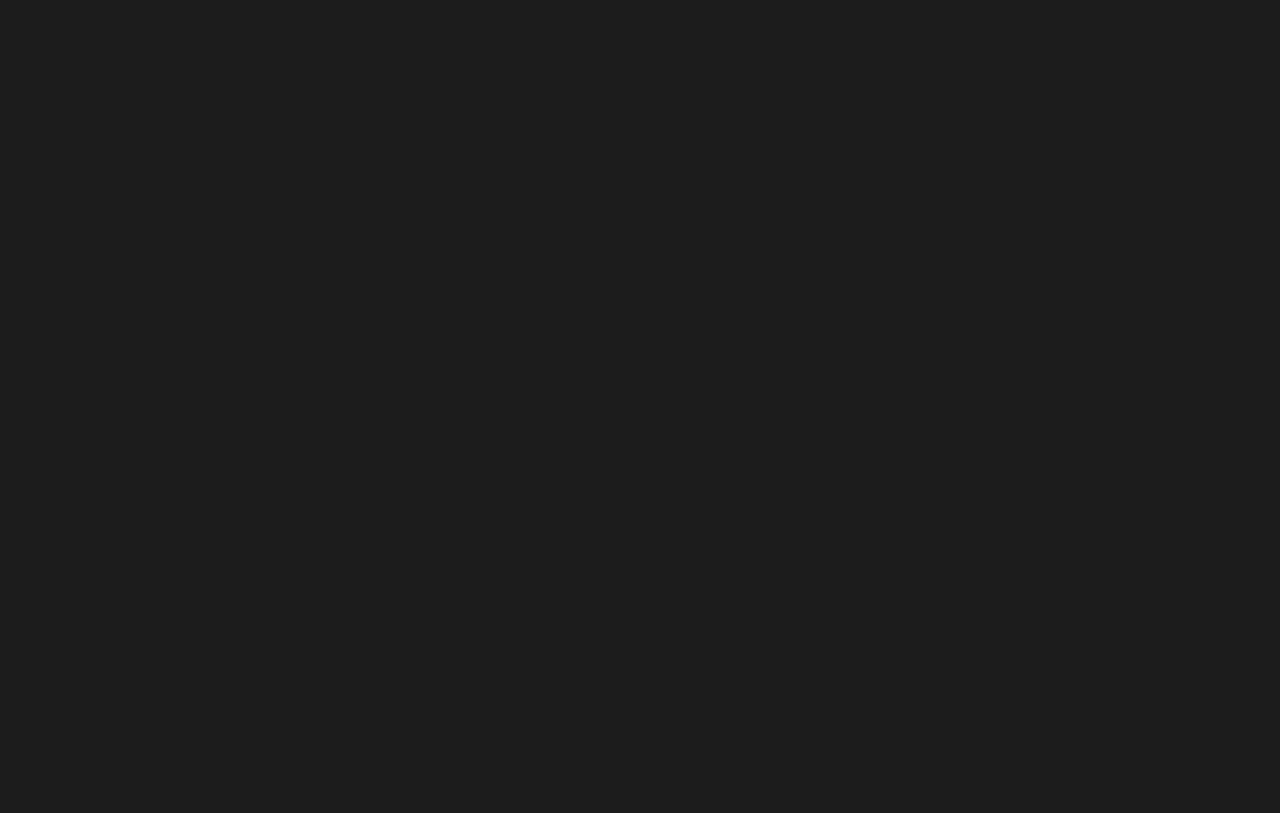
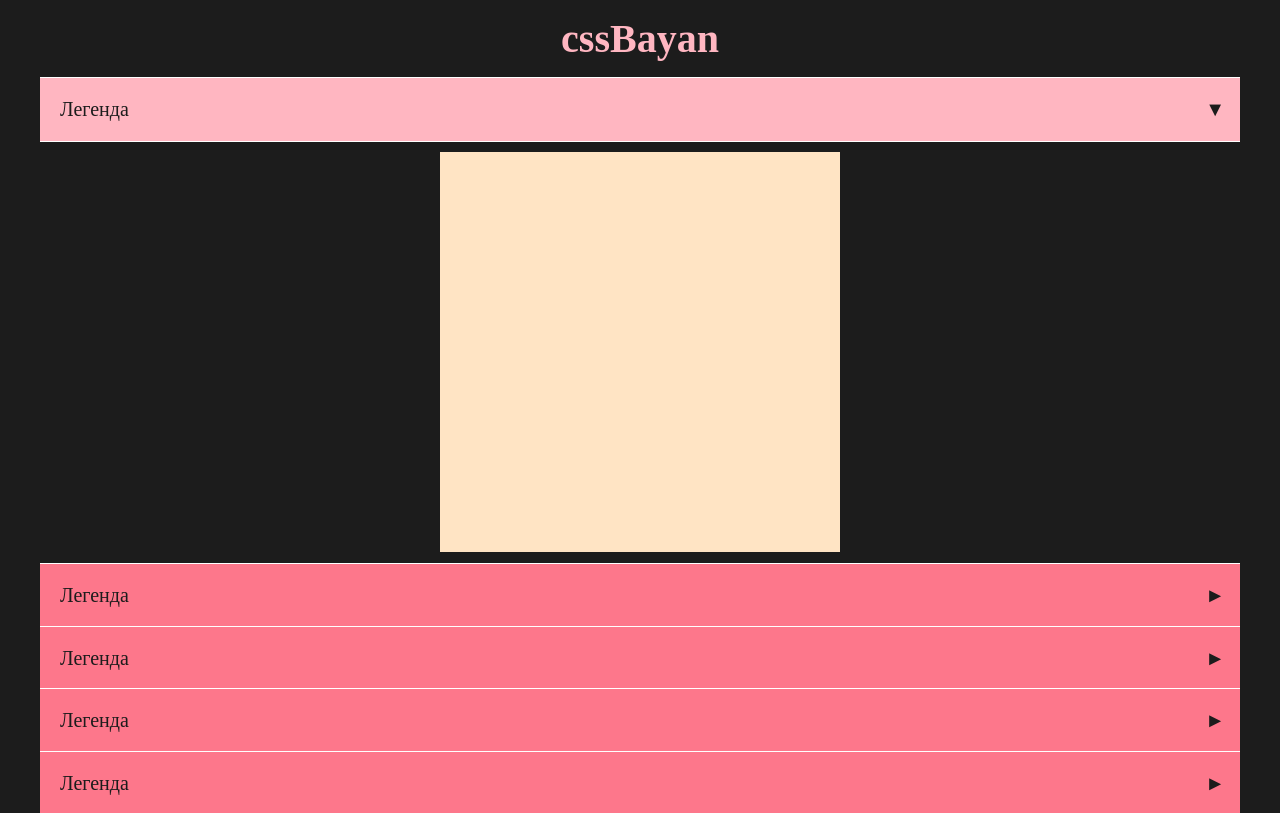
Before and after one commit to TatianaYakushonok/cssBayan, a plain HTML site: page cssBayan/index.html in a window 1280 px wide. Drawn offline with Linux system fonts and the light colour scheme.

Commit message:
feat: add base cssBayan (Fri, 10 Mar 2023 20:29:47 +0700)

```diff
--- a/cssBayan/index.html
+++ b/cssBayan/index.html
@@ -8,6 +8,42 @@
     <title>cssBayan</title>
 </head>
 <body>
+    <header class="header">
+        <div class="container">
+            <h1 class="header__title">cssBayan</h1>
+        </div>
+    </header>
+    <main class="main">
+        <div class="container">
+            <div class="accordion">
+                <input type="radio" name="details" id="details-1" checked>
+                <input type="radio" name="details" id="details-2">
+                <input type="radio" name="details" id="details-3">
+                <input type="radio" name="details" id="details-4">
+                <input type="radio" name="details" id="details-5">
 
+                <label class="accordion__item details" for="details-1">
+                    <div class="accordion__title summary">Легенда</div>
+                    <div class="accordion__content content"></div>
+                </label>
+                <label class="accordion__item details" for="details-2">
+                    <summary class="accordion__title summary">Легенда</summary>
+                    <div class="accordion__content content"></div>
+                </label>
+                <label class="accordion__item details" for="details-3">
+                    <summary class="accordion__title summary">Легенда</summary>
+                    <div class="accordion__content content"></div>
+                </label>
+                <label class="accordion__item details" for="details-4">
+                    <summary class="accordion__title summary">Легенда</summary>
+                    <div class="accordion__content content"></div>
+                </label>
+                <label class="accordion__item details" for="details-5">
+                    <summary class="accordion__title summary">Легенда</summary>
+                    <div class="accordion__content content"></div>
+                </label>
+            </div>
+        </div>
+    </main>
 </body>
 </html>
--- a/cssBayan/styles/style.css
+++ b/cssBayan/styles/style.css
@@ -1,3 +1,127 @@
+/*=========================== BASE STYLES =================================*/
+
+*, ::after, ::before {
+    margin: 0;
+    padding: 0;
+    box-sizing: border-box;
+}
+
 html {
+    font-size: 62.5%;
+}
+
+body {
+    color: #fd778b;
+    font-size: 1.6rem;
     background-color: #1c1c1c;
 }
+
+.container {
+    max-width: 120rem;
+    margin: 0 auto;
+}
+
+/*=========================== HEADER =================================*/
+
+.header {
+    padding: 1.5rem 0;
+}
+
+.header__title {
+    font-size: 4rem;
+    color: #FFB6C1;
+    text-align: center;
+}
+
+/*=========================== HEADER =================================*/
+
+.accordion {
+    display: flex;
+    flex-direction: column;
+    align-items: center;
+    justify-content: center;
+}
+
+.accordion:hover .details .summary,
+#details-1:checked ~ label:nth-of-type(1) .summary,
+#details-2:checked ~ label:nth-of-type(2) .summary,
+#details-3:checked ~ label:nth-of-type(3) .summary,
+#details-4:checked ~ label:nth-of-type(4) .summary,
+#details-5:checked ~ label:nth-of-type(5) .summary {
+    background-color: #FFB6C1;
+    cursor: url('../img/link select.cur'), pointer;
+}
+
+.details:hover .summary::after,
+#details-1:checked ~ label:nth-of-type(1) .summary::after,
+#details-2:checked ~ label:nth-of-type(2) .summary::after,
+#details-3:checked ~ label:nth-of-type(3) .summary::after,
+#details-4:checked ~ label:nth-of-type(4) .summary::after,
+#details-5:checked ~ label:nth-of-type(5) .summary::after {
+    content: " ▼";
+}
+
+.details {
+    width: 100%;
+    height: 3.9em;
+    background-color: #1c1c1c;
+    transition: height 1s ease;
+    overflow: hidden;
+}
+
+.details:hover,
+#details-1:checked ~ label:nth-of-type(1),
+#details-2:checked ~ label:nth-of-type(2),
+#details-3:checked ~ label:nth-of-type(3),
+#details-4:checked ~ label:nth-of-type(4),
+#details-5:checked ~ label:nth-of-type(5) {
+    height: 30.4em;
+    cursor: url('../img/link select.cur'), pointer;
+}
+
+.summary {
+    position: relative;
+    padding: 2rem;
+    font-size: 2rem;
+    color:#1c1c1c;
+    background-color: #fd778b;
+    cursor: pointer;
+    border-top: 0.1rem solid #fff;
+    border-bottom: 0.1rem solid #fff;
+    transition: all .3s ease-in-out;
+}
+
+.summary::after {
+    position: absolute;
+    right: 1.5rem;
+    content: ' ►';
+}
+
+.summary:hover:after {
+    content: " ▼";
+}
+
+.summary:hover + .details,
+.details:hover{
+    height: 30em;
+}
+
+.content {
+     width: 40rem;
+     height: 40rem;
+     margin: 1rem auto;
+     background-color: bisque;
+}
+
+input[type=radio] {
+    display: none;
+}
+
+/*details[open] summary ~ * {
+    animation: sweep .5s ease-in-out;
+}
+
+  @keyframes sweep {
+    0%    {opacity: 0; margin-left: -10px}
+    100%  {opacity: 1; margin-left: 0}
+}*/
```
Also changed, not shown: 1 other file.
